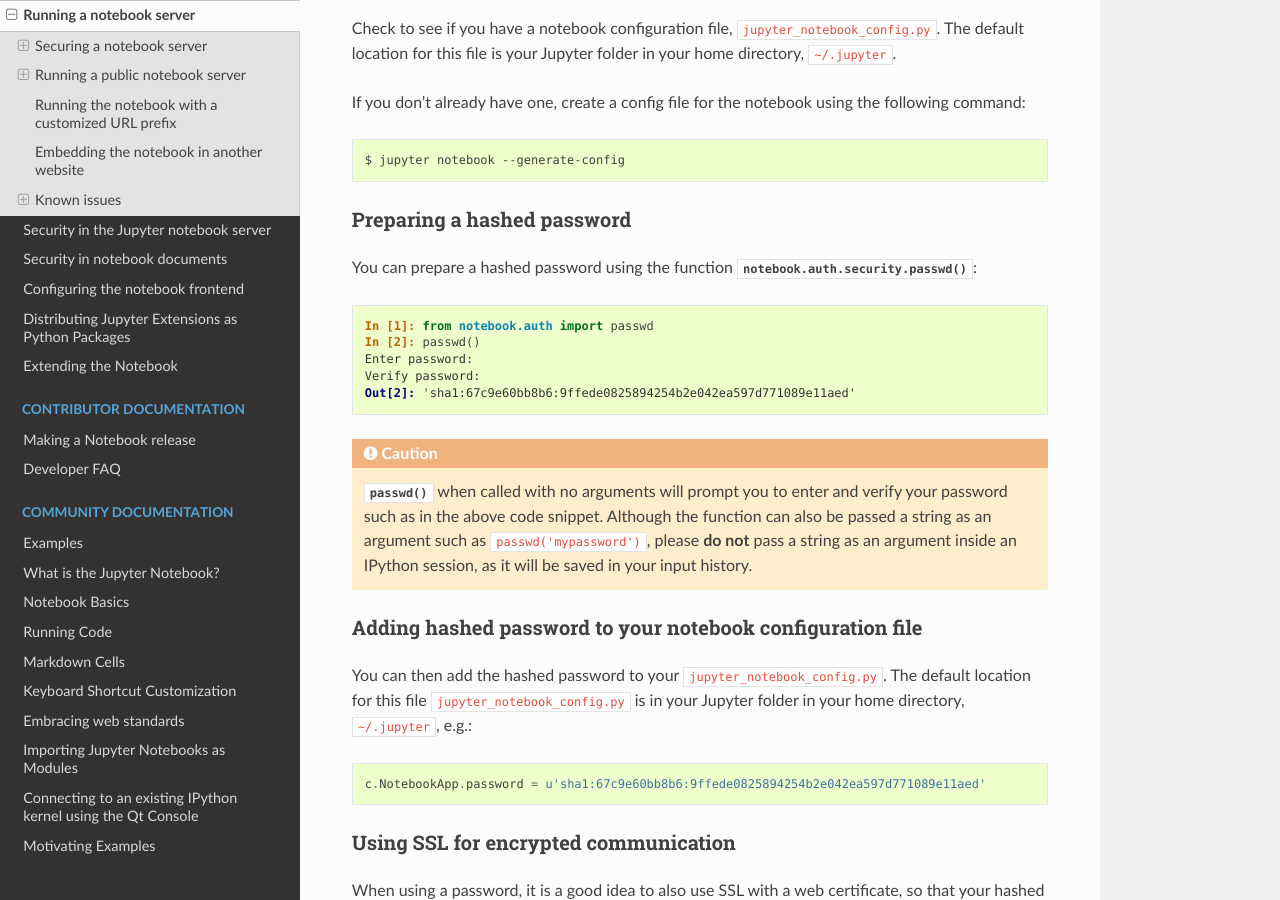
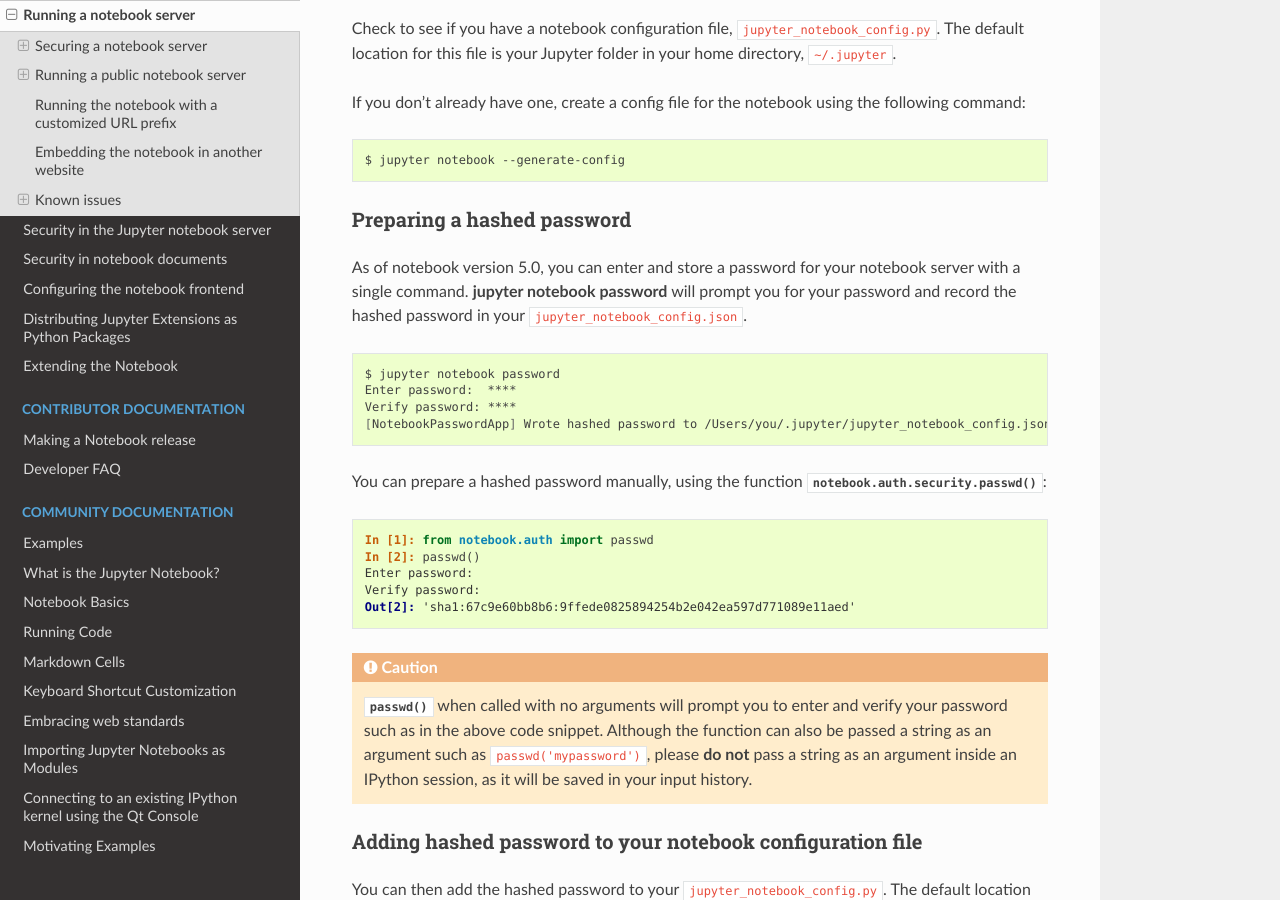
Before and after one commit to jupyter/nbclassic, a Sphinx documentation site: the page built from docs/source/public_server.rst, in a window 1280 px wide and 900 px high, scrolled down 932 px. Built offline with Sphinx 7.4.7 and the Read the Docs theme 2.0.0, drawn with Linux system fonts in a browser that asks for light colours; pages that are not in the unit, such as notebooks, are missing from menus.

Commit message:
include jupyter notebook password entrypoint in secure notebook docs

```diff
--- a/docs/source/public_server.rst
+++ b/docs/source/public_server.rst
@@ -53,6 +53,7 @@
 
 Prerequisite: A notebook configuration file
 ~~~~~~~~~~~~~~~~~~~~~~~~~~~~~~~~~~~~~~~~~~~
+
 Check to see if you have a notebook configuration file,
 :file:`jupyter_notebook_config.py`. The default location for this file
 is your Jupyter folder in your home directory, ``~/.jupyter``.
@@ -66,7 +67,20 @@
 
 Preparing a hashed password
 ~~~~~~~~~~~~~~~~~~~~~~~~~~~
-You can prepare a hashed password using the function
+
+As of notebook version 5.0, you can enter and store a password for your
+notebook server with a single command.
+:command:`jupyter notebook password` will prompt you for your password
+and record the hashed password in your :file:`jupyter_notebook_config.json`.
+
+.. code-block:: bash
+
+    $ jupyter notebook password
+    Enter password:  ****
+    Verify password: ****
+    [NotebookPasswordApp] Wrote hashed password to /Users/you/.jupyter/jupyter_notebook_config.json
+
+You can prepare a hashed password manually, using the function
 :func:`notebook.auth.security.passwd`:
 
 .. code-block:: ipython
```
Also changed, not shown: docs/source/security.rst (+13 -1 lines).
